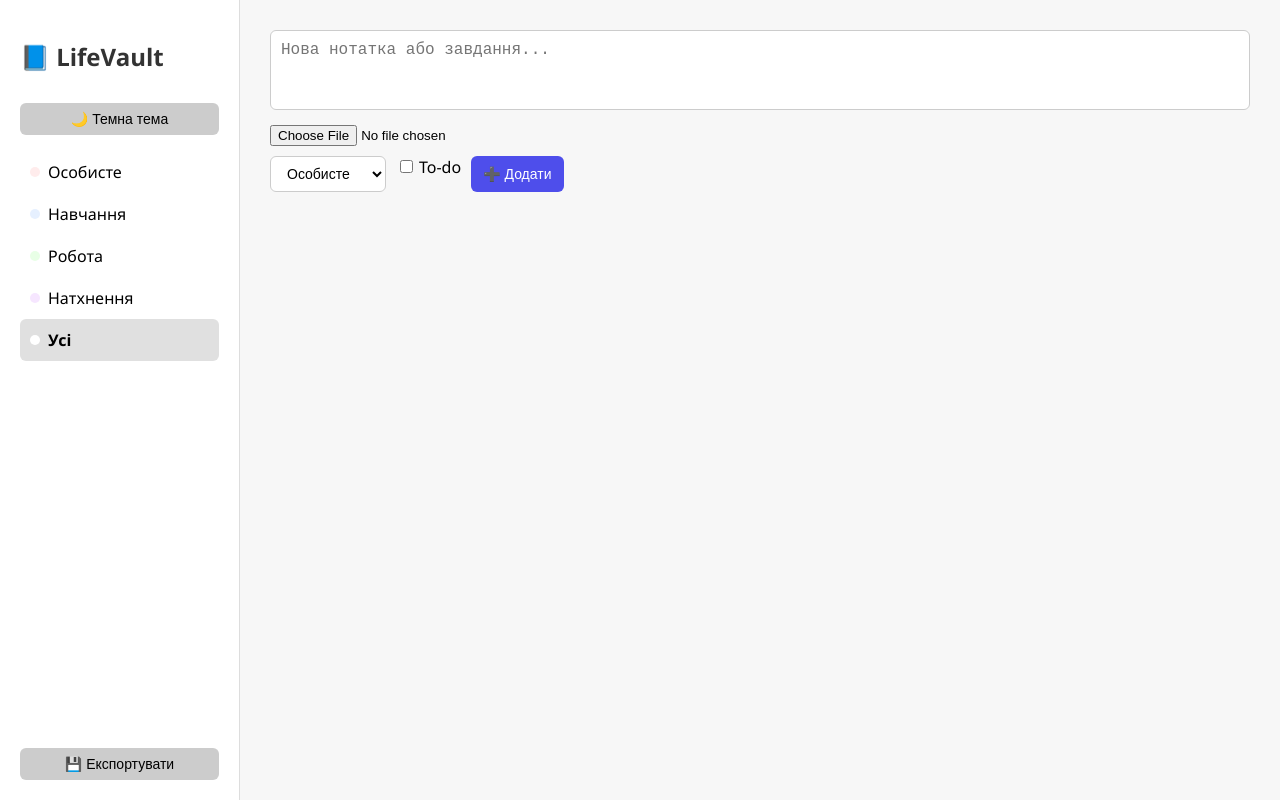
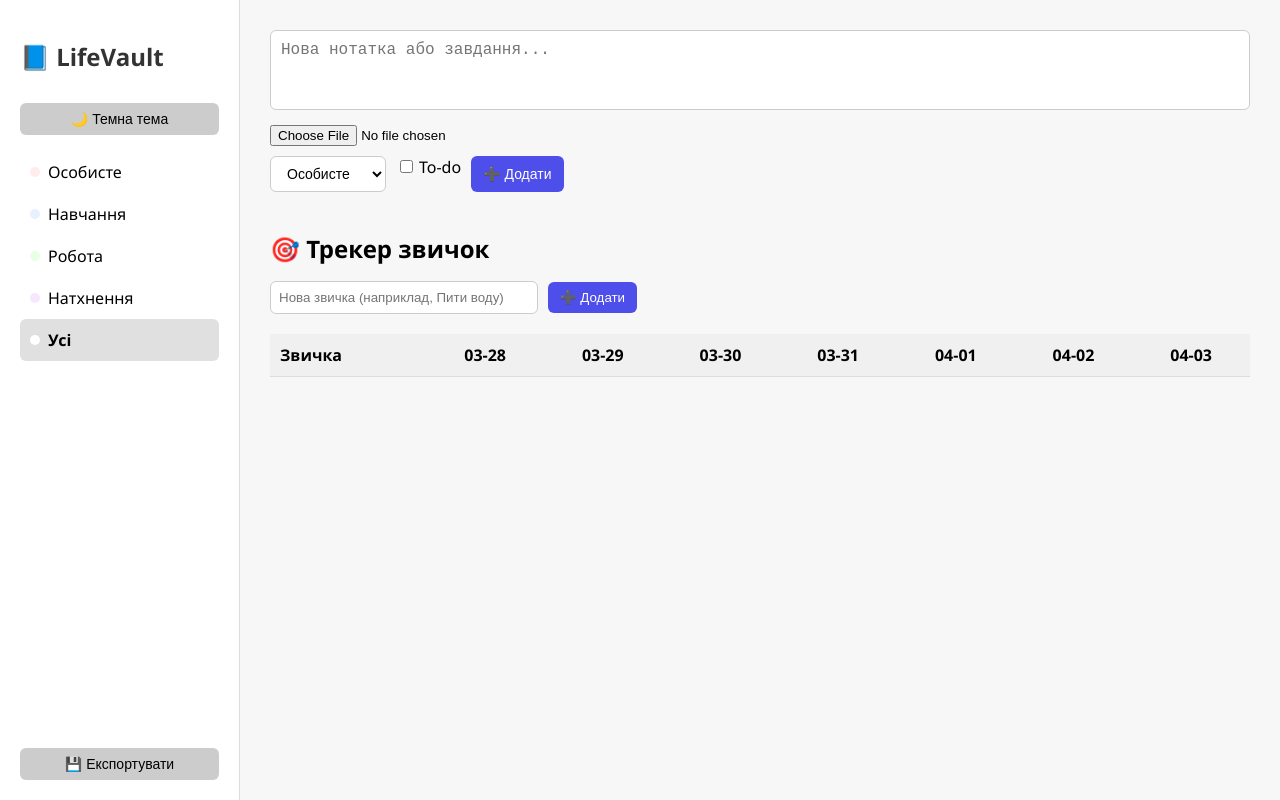
Before and after one commit to Vidziano/LifeVault, a React (Create React App) app: page / in a window 1280 px wide. Built offline with nearby package versions, Linux system fonts and the light colour scheme.

Commit message:
feat: додано трекер звичок

```diff
--- a/src/App.css
+++ b/src/App.css
@@ -200,3 +200,62 @@ body.dark .export-btn {
   background-color: #444;
   color: white;
 }
+
+
+
+.habit-tracker {
+  margin-top: 40px;
+}
+
+.habit-tracker h2 {
+  font-size: 24px;
+  margin-bottom: 16px;
+}
+
+.habit-tracker input[type="text"] {
+  padding: 8px;
+  border-radius: 6px;
+  border: 1px solid #ccc;
+  width: 250px;
+  margin-right: 10px;
+}
+
+.habit-tracker button {
+  padding: 8px 12px;
+  background-color: #4e4eeb;
+  color: white;
+  border: none;
+  border-radius: 6px;
+  cursor: pointer;
+}
+
+.habit-tracker table {
+  width: 100%;
+  border-collapse: collapse;
+  margin-top: 20px;
+}
+
+.habit-tracker th,
+.habit-tracker td {
+  padding: 10px;
+  text-align: center;
+  border-bottom: 1px solid #ddd;
+}
+
+.habit-tracker th {
+  background-color: #f0f0f0;
+}
+
+body.dark .habit-tracker th {
+  background-color: #2c2c2c;
+  color: #fff;
+}
+
+.habit-tracker td input[type="checkbox"] {
+  transform: scale(1.4);
+  cursor: pointer;
+}
+
+body.dark .habit-tracker td {
+  color: #fff;
+}
--- a/src/App.js
+++ b/src/App.js
@@ -1,5 +1,7 @@
 import React, { useState, useEffect } from 'react';
 import './App.css';
+import HabitTracker from './HabitTracker';
+
 
 const categoryColors = {
   "Особисте": "#ffecec",
@@ -288,6 +290,8 @@ function App() {
             </div>
           ))}
         </div>
+        <HabitTracker />
+
       </main>
     </div>
   );
--- a/src/HabitTracker.jsx
+++ b/src/HabitTracker.jsx
@@ -1,80 +1,117 @@
 import React, { useState, useEffect } from 'react';
+import './App.css'; // підключається той самий CSS
 
-const initialHabits = [
-  { id: 1, name: 'Пити воду', streak: 0, xp: 0, lastCompleted: null },
-  { id: 2, name: '10 хв фокуса', streak: 0, xp: 0, lastCompleted: null },
-];
+const getToday = () => new Date().toISOString().split('T')[0];
 
 function HabitTracker() {
-  const [habits, setHabits] = useState(() => {
-    const stored = localStorage.getItem('habits');
-    return stored ? JSON.parse(stored) : initialHabits;
-  });
+  const [habits, setHabits] = useState([]);
+  const [newHabit, setNewHabit] = useState('');
+
+  useEffect(() => {
+    const stored = JSON.parse(localStorage.getItem('habits')) || [];
+    setHabits(stored);
+  }, []);
 
   useEffect(() => {
     localStorage.setItem('habits', JSON.stringify(habits));
   }, [habits]);
 
-  const handleComplete = (id) => {
-    setHabits(prev =>
-      prev.map(habit => {
-        if (habit.id !== id) return habit;
+  const addHabit = () => {
+    if (!newHabit.trim()) return;
+    const newItem = {
+      id: Date.now(),
+      name: newHabit.trim(),
+      log: {} // ключі: дати, значення: true/false
+    };
+    setHabits([...habits, newItem]);
+    setNewHabit('');
+  };
 
-        const today = new Date().toDateString();
-        if (habit.lastCompleted === today) return habit;
+  const toggleDay = (id, date) => {
+    setHabits(habits.map(habit => {
+      if (habit.id !== id) return habit;
+      const updatedLog = { ...habit.log, [date]: !habit.log[date] };
+      return { ...habit, log: updatedLog };
+    }));
+  };
 
-        const isNextDay =
-          new Date(habit.lastCompleted).toDateString() ===
-          new Date(Date.now() - 86400000).toDateString();
+  const today = getToday();
+  const last7Days = [...Array(7)].map((_, i) => {
+    const d = new Date();
+    d.setDate(d.getDate() - (6 - i));
+    return d.toISOString().split('T')[0];
+  });
 
-        const newStreak = isNextDay ? habit.streak + 1 : 1;
-        const newXP = habit.xp + 10;
+  const calculateProgress = (log) => {
+    const checked = last7Days.filter(date => log[date]).length;
+    return { count: checked, percent: Math.round((checked / 7) * 100) };
+  };
 
-        return {
-          ...habit,
-          streak: newStreak,
-          xp: newXP,
-          lastCompleted: today,
-        };
-      })
-    );
+  const calculateStreak = (log) => {
+    let streak = 0;
+    for (let i = last7Days.length - 1; i >= 0; i--) {
+      const date = last7Days[i];
+      if (log[date]) {
+        streak++;
+      } else {
+        break;
+      }
+    }
+    return streak;
   };
 
   return (
-    <div style={{ maxWidth: '600px', margin: '40px auto' }}>
+    <div className="habit-tracker">
       <h2>🎯 Трекер звичок</h2>
-      {habits.map(habit => {
-        const level = Math.floor(habit.xp / 100);
-        const progress = habit.xp % 100;
+      <div style={{ marginBottom: '10px' }}>
+        <input
+          type="text"
+          value={newHabit}
+          onChange={(e) => setNewHabit(e.target.value)}
+          placeholder="Нова звичка (наприклад, Пити воду)"
+        />
+        <button onClick={addHabit}>➕ Додати</button>
+      </div>
 
-        return (
-          <div key={habit.id} style={{
-            background: '#fff',
-            padding: '15px',
-            marginBottom: '15px',
-            borderRadius: '8px',
-            boxShadow: '0 0 5px rgba(0,0,0,0.1)'
-          }}>
-            <h3>{habit.name}</h3>
-            <p>🔥 Стрік: {habit.streak} днів</p>
-            <p>⭐ Рівень: {level} (XP: {progress}/100)</p>
-            <button
-              onClick={() => handleComplete(habit.id)}
-              disabled={habit.lastCompleted === new Date().toDateString()}
-              style={{
-                backgroundColor: '#4e4eeb',
-                color: '#fff',
-                padding: '8px 16px',
-                border: 'none',
-                borderRadius: '6px',
-                cursor: habit.lastCompleted === new Date().toDateString() ? 'not-allowed' : 'pointer'
-              }}
-            >
-              ✅ Виконано сьогодні
-            </button>
-          </div>
-        );
-      })}
+      <table>
+        <thead>
+          <tr>
+            <th style={{ textAlign: 'left' }}>Звичка</th>
+            {last7Days.map(date => (
+              <th key={date}>{date.slice(5)}</th>
+            ))}
+          </tr>
+        </thead>
+        <tbody>
+          {habits.map(habit => {
+            const progress = calculateProgress(habit.log);
+            const streak = calculateStreak(habit.log);
+
+            return (
+              <React.Fragment key={habit.id}>
+                <tr>
+                  <td><strong>{habit.name}</strong></td>
+                  {last7Days.map(date => (
+                    <td key={date}>
+                      <input
+                        type="checkbox"
+                        checked={habit.log[date] || false}
+                        onChange={() => toggleDay(habit.id, date)}
+                      />
+                    </td>
+                  ))}
+                </tr>
+                <tr>
+                  <td colSpan={8} style={{ textAlign: 'left', fontSize: '0.9em', padding: '6px 10px', color: '#888' }}>
+                    📊 Прогрес: {progress.count}/7 днів ({progress.percent}%) &nbsp;&nbsp;
+                    🔥 Стрік: {streak} днів поспіль
+                  </td>
+                </tr>
+              </React.Fragment>
+            );
+          })}
+        </tbody>
+      </table>
     </div>
   );
 }
```
